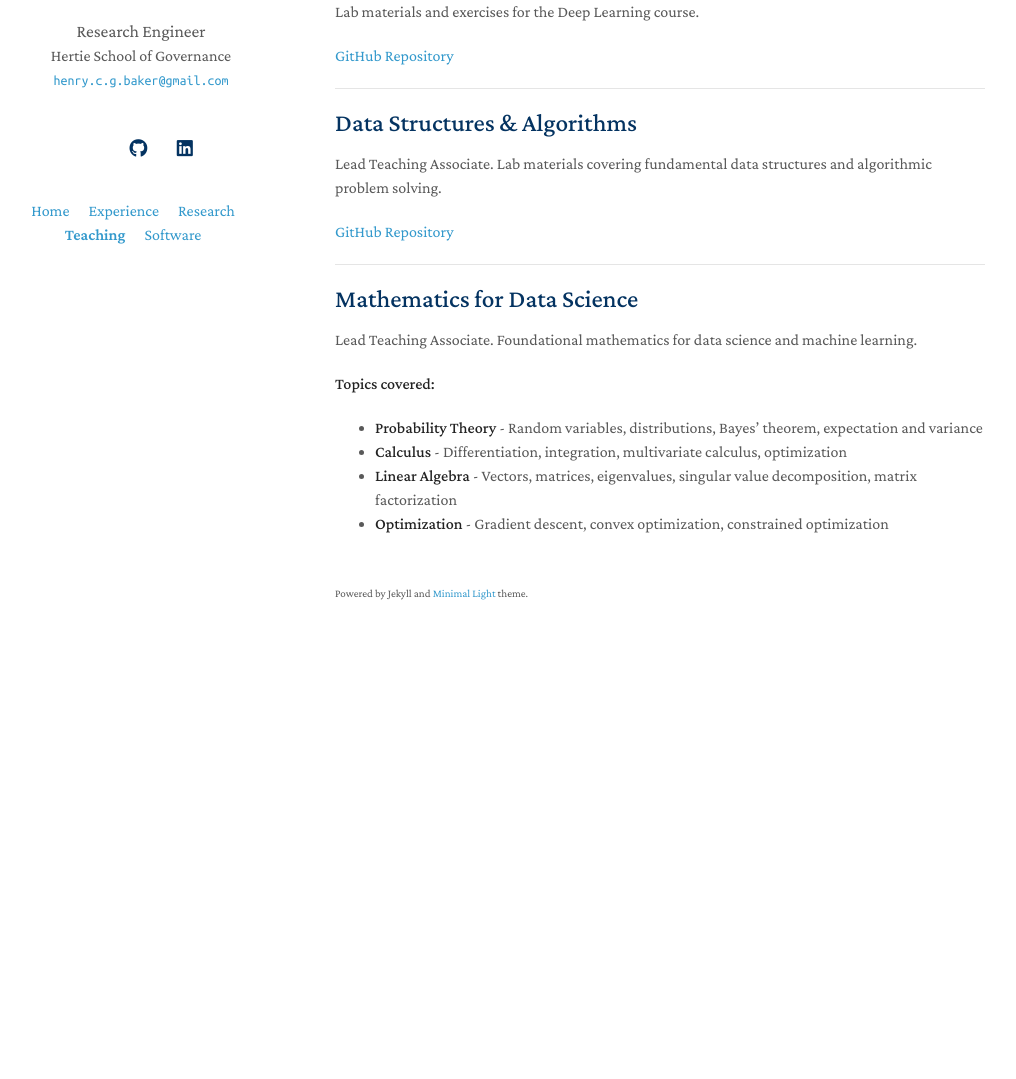
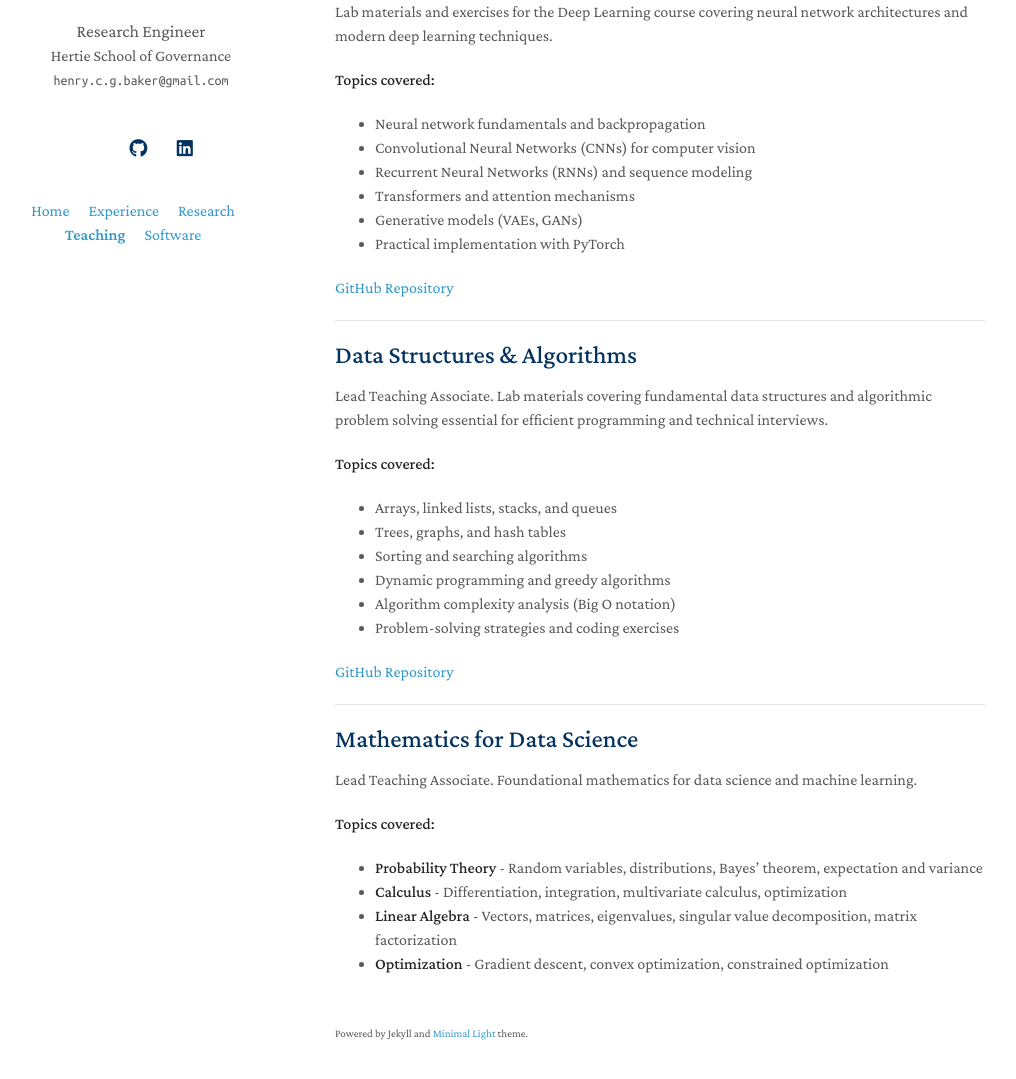
Before and after one commit to henrycgbaker/henrycgbaker.github.io, a Jekyll site: the page built from teaching.md, in a window 1280 px wide and 1336 px high. Shown: the part 222-1301 px from the top of the window, without its empty margins (135-1151 px from the left). Built offline with Jekyll 4.4.1, drawn with Linux system fonts in a browser that asks for light colours; a style sheet for code colours, icons or effects is not loaded.

Commit message:
Fix email link styling and add course content
- Add CSS for email links to ensure clickability
- Add detailed course content for Deep Learning and DSA
- Include topics covered for each teaching course

```diff
--- a/assets/css/dark-mode-toggle.css
+++ b/assets/css/dark-mode-toggle.css
@@ -378,6 +378,22 @@
   color: #e0e0e0 !important;
 }
 
+/* Email link styling */
+email a {
+  color: inherit !important;
+  text-decoration: none !important;
+  cursor: pointer !important;
+  pointer-events: auto !important;
+}
+
+email a:hover {
+  text-decoration: underline !important;
+}
+
+html.dark-mode email a {
+  color: #e0e0e0 !important;
+}
+
 html.dark-mode position {
   color: #c9d1d9 !important;
   font-weight: 500 !important;
--- a/teaching.md
+++ b/teaching.md
@@ -12,7 +12,16 @@
 
 ## Deep Learning
 
-Lab materials and exercises for the Deep Learning course.
+Lab materials and exercises for the Deep Learning course covering neural network architectures and modern deep learning techniques.
+
+**Topics covered:**
+
+- Neural network fundamentals and backpropagation
+- Convolutional Neural Networks (CNNs) for computer vision
+- Recurrent Neural Networks (RNNs) and sequence modeling
+- Transformers and attention mechanisms
+- Generative models (VAEs, GANs)
+- Practical implementation with PyTorch
 
 [GitHub Repository](https://github.com/henrycgbaker/deep-learning-lab-2025-TEACHING)
 
@@ -20,7 +29,16 @@
 
 ## Data Structures & Algorithms
 
-Lead Teaching Associate. Lab materials covering fundamental data structures and algorithmic problem solving.
+Lead Teaching Associate. Lab materials covering fundamental data structures and algorithmic problem solving essential for efficient programming and technical interviews.
+
+**Topics covered:**
+
+- Arrays, linked lists, stacks, and queues
+- Trees, graphs, and hash tables
+- Sorting and searching algorithms
+- Dynamic programming and greedy algorithms
+- Algorithm complexity analysis (Big O notation)
+- Problem-solving strategies and coding exercises
 
 [GitHub Repository](https://github.com/henrycgbaker/data-structures-algorithms-lab-2025-TEACHING)
 
```
